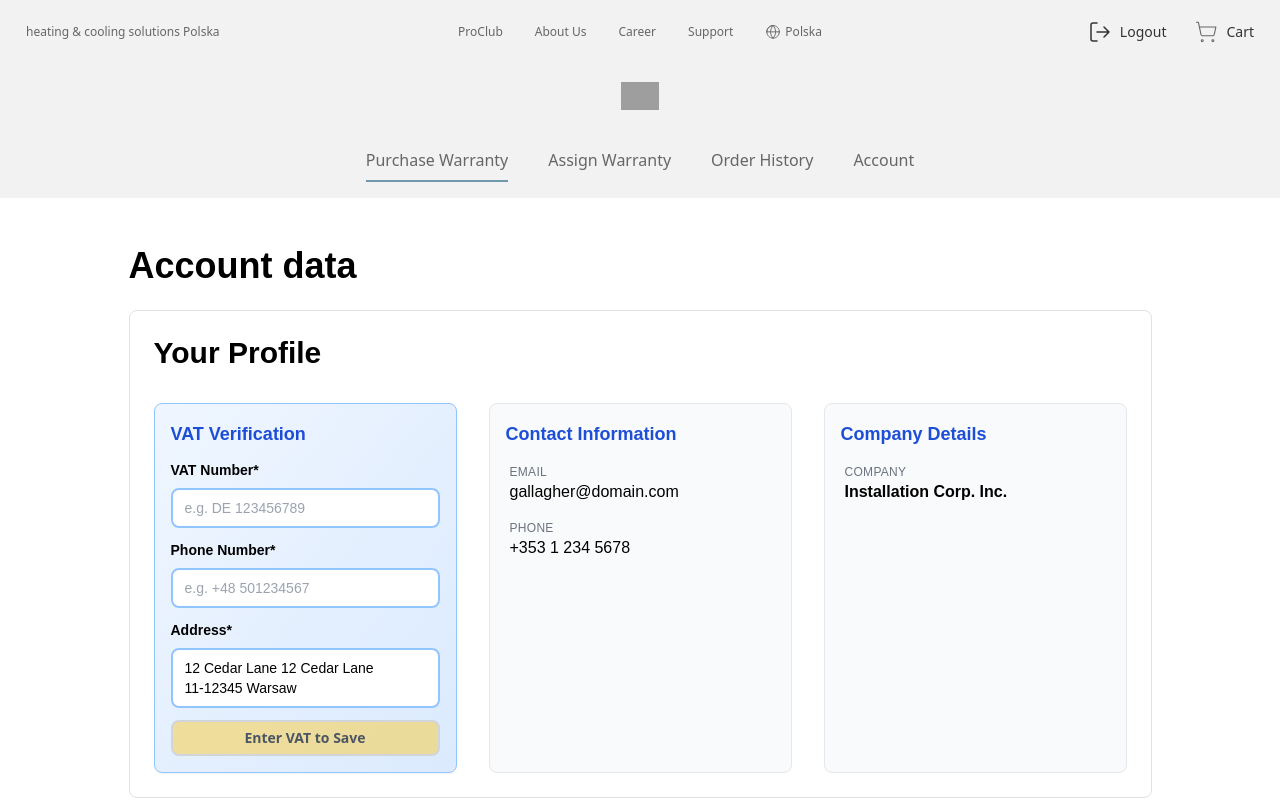
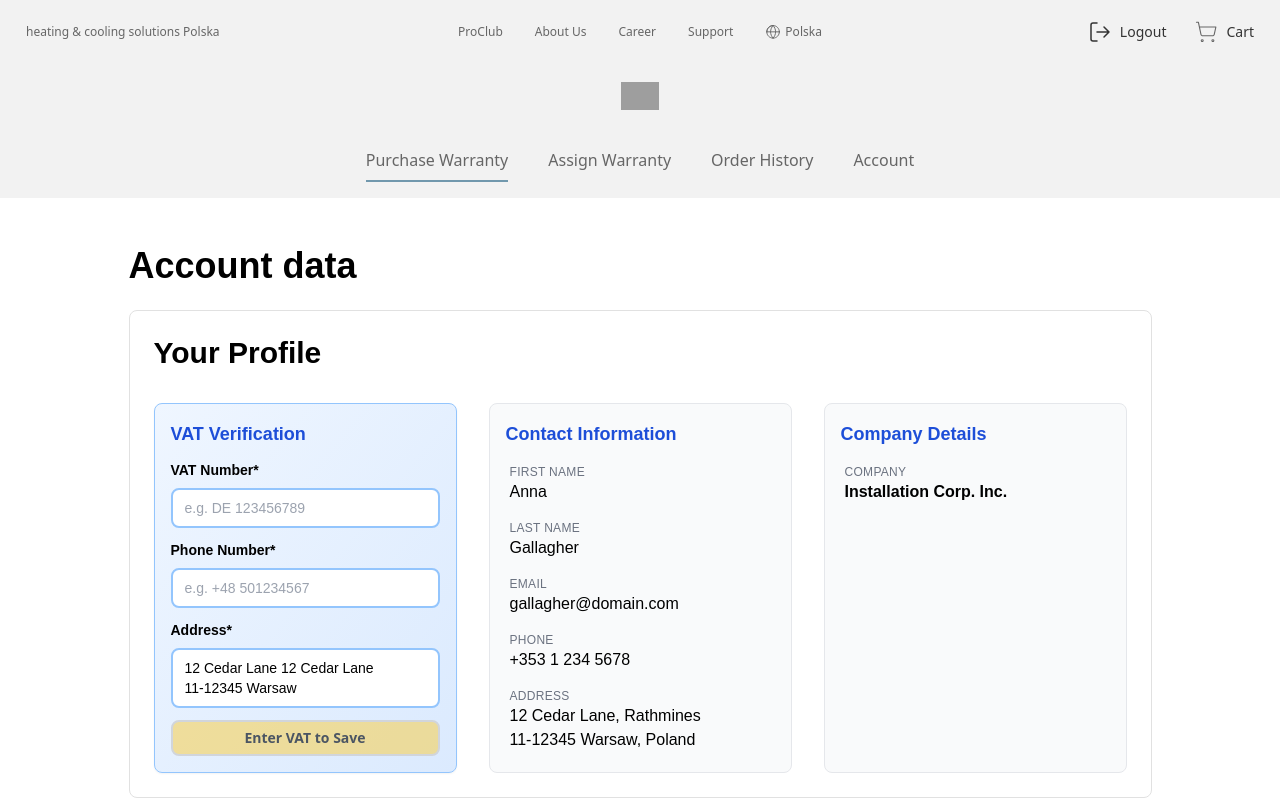
Before and after one commit to prashob87/builder-poc, a React (Vite) app: page /account-data in a window 1280 px wide. Shown: the top 800 px of the page. Built offline with nearby package versions, Linux system fonts and the light colour scheme; grey boxes are pictures that could not be loaded.

Commit message:
Add First Name, Last Name, and Address to Contact Information with prefilled data
cgen-66c5a82893f945e49accd1b3e49e67d9

```diff
--- a/client/pages/AccountData.tsx
+++ b/client/pages/AccountData.tsx
@@ -240,12 +240,24 @@ export default function AccountData() {
                   </div>
                   <div className="space-y-2">
                     <div className="flex flex-col group-hover:bg-white rounded p-1 transition-all">
+                      <span className="text-xs text-gray-500 font-[Arial] uppercase tracking-wide">First Name</span>
+                      <span className="text-black text-base font-[Arial]">Anna</span>
+                    </div>
+                    <div className="flex flex-col group-hover:bg-white rounded p-1 transition-all">
+                      <span className="text-xs text-gray-500 font-[Arial] uppercase tracking-wide">Last Name</span>
+                      <span className="text-black text-base font-[Arial]">Gallagher</span>
+                    </div>
+                    <div className="flex flex-col group-hover:bg-white rounded p-1 transition-all">
                       <span className="text-xs text-gray-500 font-[Arial] uppercase tracking-wide">Email</span>
                       <span className="text-black text-base font-[Arial]">gallagher@domain.com</span>
                     </div>
                     <div className="flex flex-col group-hover:bg-white rounded p-1 transition-all">
                       <span className="text-xs text-gray-500 font-[Arial] uppercase tracking-wide">Phone</span>
                       <span className="text-black text-base font-[Arial]">+353 1 234 5678</span>
+                    </div>
+                    <div className="flex flex-col group-hover:bg-white rounded p-1 transition-all">
+                      <span className="text-xs text-gray-500 font-[Arial] uppercase tracking-wide">Address</span>
+                      <span className="text-black text-base font-[Arial]">12 Cedar Lane, Rathmines<br />11-12345 Warsaw, Poland</span>
                     </div>
                   </div>
                 </div>
```
